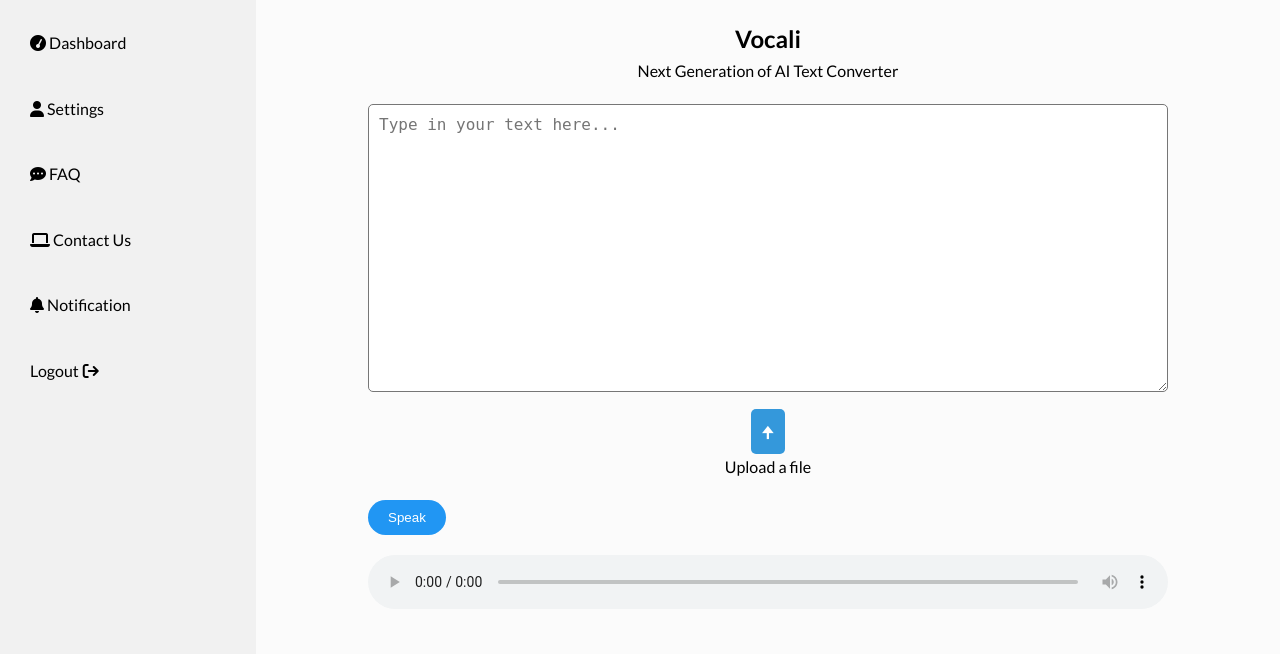
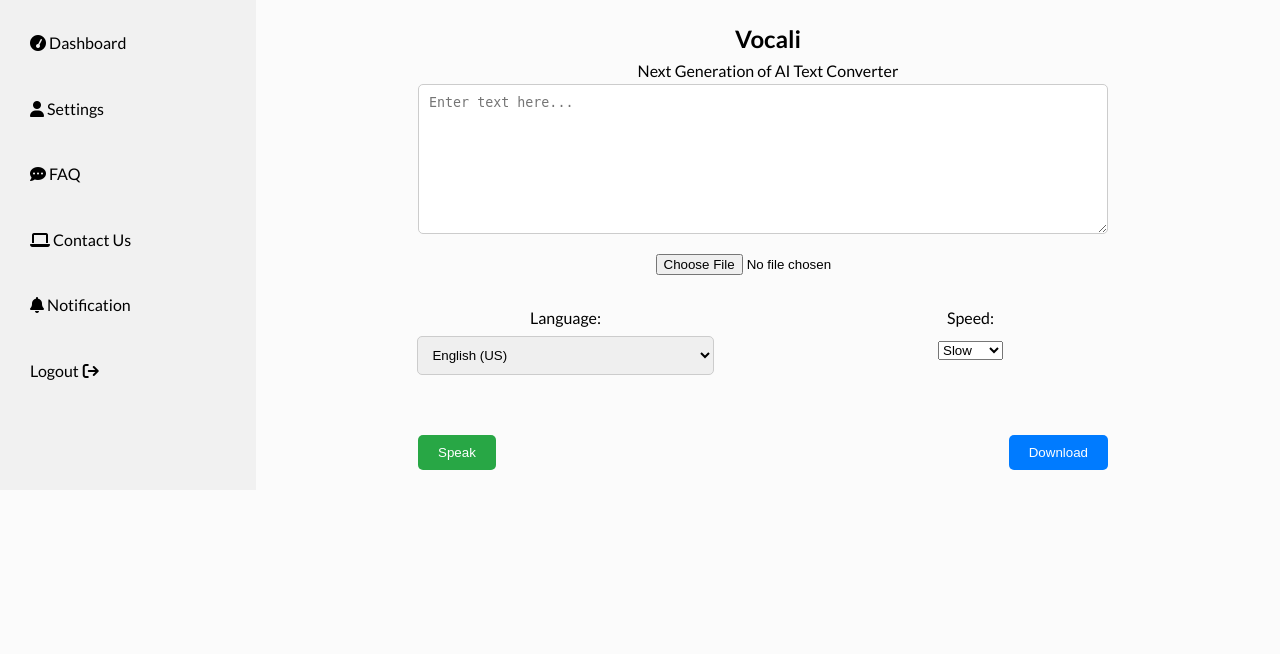
Before and after one commit to Rampop01/Vocali, a Flask app: page / in a window 1280 px wide. Shown: the part 80-734 px from the top of the page. Run offline with Flask 3, Linux system fonts and the light colour scheme; some libraries are stand-ins or nearby versions.

Commit message:
dashboard push in

```diff
--- /dev/null
+++ b/a.css
@@ -0,0 +1,89 @@
+
+
+h1 {
+    margin-bottom: 30px;
+    font-size: 24px;
+}
+
+.input-section {
+    display: flex;
+    flex-direction: column;
+    align-items: center;
+    margin-bottom: 30px;
+    position: relative;
+    gap: 20px;
+}
+
+#text-input {
+    width: calc(100% - 110px);
+    height: 150px;
+    padding: 10px;
+    border: 1px solid #ccc;
+    border-radius: 5px;
+    margin-right: 10px;
+    box-sizing: border-box;
+}
+
+#upload-file {
+    width: 290px;
+    border: none;
+    cursor: pointer;
+    margin-left: 65px;
+}
+
+.controls {
+    display: flex;
+    justify-content: space-between;
+    margin-bottom: 30px;
+}
+
+.control-group {
+    flex: 1;
+    margin-right: 10px;
+    height: 100px;
+}
+
+.control-group:last-child {
+    margin-right: 0;
+    width: 150px;
+
+}
+
+label {
+    display: block;
+    margin-bottom: 5px;
+}
+
+#language-select, #speed-range {
+    width: 75%;
+    padding: 10px;
+    border: 1px solid #ccc;
+    border-radius: 5px;
+    margin-bottom: 10px;
+    box-sizing: border-box;
+}
+
+.action-buttons {
+    display: flex;
+    justify-content: space-between;
+    margin-top: 30px;
+}
+
+#speak-btn, #download-btn {
+    padding: 10px 20px;
+    border: none;
+    border-radius: 5px;
+    cursor: pointer;
+    margin-right: 60px;
+}
+
+#speak-btn {
+    background: #28a745;
+    color: white;
+    margin-left: 50px;
+}
+
+#download-btn {
+    background: #007bff;
+    color: white;
+}
--- a/dashboard.css
+++ b/dashboard.css
@@ -88,6 +88,9 @@ table {
   padding: 10px;
   width: 100%;
   background-color: #f1f1f1;
+}
+aside{
+  min-height: 100%;
 }
 
 .list li a {
--- a/faq.html
+++ b/faq.html
@@ -28,7 +28,7 @@
       <aside style="min-height: 100vh;" class="menu">
         <ul class="list">
           <li class="acct" id="dash">
-            <a href="./dashboard.html"><i class="fa">&#xf0e4;</i> Dashboard</a>
+            <a href="./templates/dashboard.html"><i class="fa">&#xf0e4;</i> Dashboard</a>
           </li>
           <li class="cas" id="acct">
             <a href="./settings.html"><i class="fa">&#xf007;</i> Settings</a>
@@ -53,6 +53,7 @@
       </aside>
       <main class="dashboard" id="dashboard">
         <div class="content">
+          <!-- paste your code here -->
 
           <h1>Frequently Asked Questions</h1>
 
@@ -114,6 +115,8 @@
               </div>
             </li>
           </ul>
+
+
                 </div>
       </main>
     </div>
--- a/templates/dashboard.html
+++ b/templates/dashboard.html
@@ -14,6 +14,7 @@
     />
     <link rel="stylesheet" href="../static/css/dashboard.css" />
     <link rel="stylesheet" href="switch.css" />
+    <link rel="stylesheet" href="../a.css" />
   </head>
   <body>
     <nav class="navbar">
@@ -33,10 +34,10 @@
             <a href="./settings.html"><i class="fa">&#xf007;</i> Settings</a>
           </li>
           <li class="cha" id="cha">
-            <a href="./faq.html"><i class="fas">&#xf4ad;</i> FAQ</a>
+            <a href="../faq.html"><i class="fas">&#xf4ad;</i> FAQ</a>
           </li>
           <li class="app" id="app">
-            <a href="./contact-us.html"
+            <a href="../contact-us.html"
               ><i class="fas">&#xf109;</i> Contact Us</a
             >
           </li>
@@ -54,47 +55,35 @@
         <div class="content">
           <h2>Vocali</h2>
           <p>Next Generation of AI Text Converter</p>
-          <form action="/speak" method="post" enctype="multipart/form-data">
-            <div class="textarea-wrapper">
-              <textarea
-                id="text"
-                placeholder="Type in your text here..."
-                name="text"
-                cols="80"
-                rows="14"
-              ></textarea>
-              <div class="upload-btn-wrapper">
-                <span class="up-arrow">&#x1F809;</span><br />Upload a file
-                <input type="file" name="myfile" />
+            <div class="input-section">
+                <textarea id="text-input" placeholder="Enter text here..."></textarea>
+                <input type="file" id="upload-file" accept=".txt" />
+            </div>
+            <div class="controls">
+                <div class="control-group">
+                    <label for="language-select">Language:</label>
+                    <select id="language-select">
+                        <option value="en-US">English (US)</option>
+                        <option value="en-GB">English (UK)</option>
+                        <option value="es-ES">Spanish (Spain)</option>
+                        <option value="fr-FR">French</option>
+                        <!-- Add more language options as needed -->
+                    </select>
+                </div>
+                <div class="control-group">
+                  <label for="speed-select">Speed:</label>
+                  <select id="speed-select">
+                      <option value="0.5">Slow</option>
+                      <option value="1">Normal</option>
+                      <option value="1.5">High</option>
+                  </select>
               </div>
+          </div>
+            <div class="action-buttons">
+                <button id="speak-btn">Speak</button>
+                <button id="download-btn">Download</button>
             </div>
-            <div class="button-wrapper">
-              <button type="submit" class="btn">Speak</button>
-            </div>
-          </form>
-          <audio id="audio-player" controls>
-            <source src="" type="audio/mpeg" />
-            Your browser does not support the audio element.
-          </audio>
         </div>
-      </main>
-    </div>
-    <script>
-      document.querySelector("form").addEventListener("submit", function (e) {
-        e.preventDefault();
-        const formData = new FormData(this);
-        fetch("/speak", {
-          method: "POST",
-          body: formData,
-        })
-          .then((response) => response.blob())
-          .then((blob) => {
-            const audioPlayer = document.getElementById("audio-player");
-            audioPlayer.src = URL.createObjectURL(blob);
-            audioPlayer.play();
-          })
-          .catch((error) => console.error("Error:", error));
-      });
-    </script>
+
   </body>
 </html>
```
Lines whose indentation alone changed are shown as unchanged.
